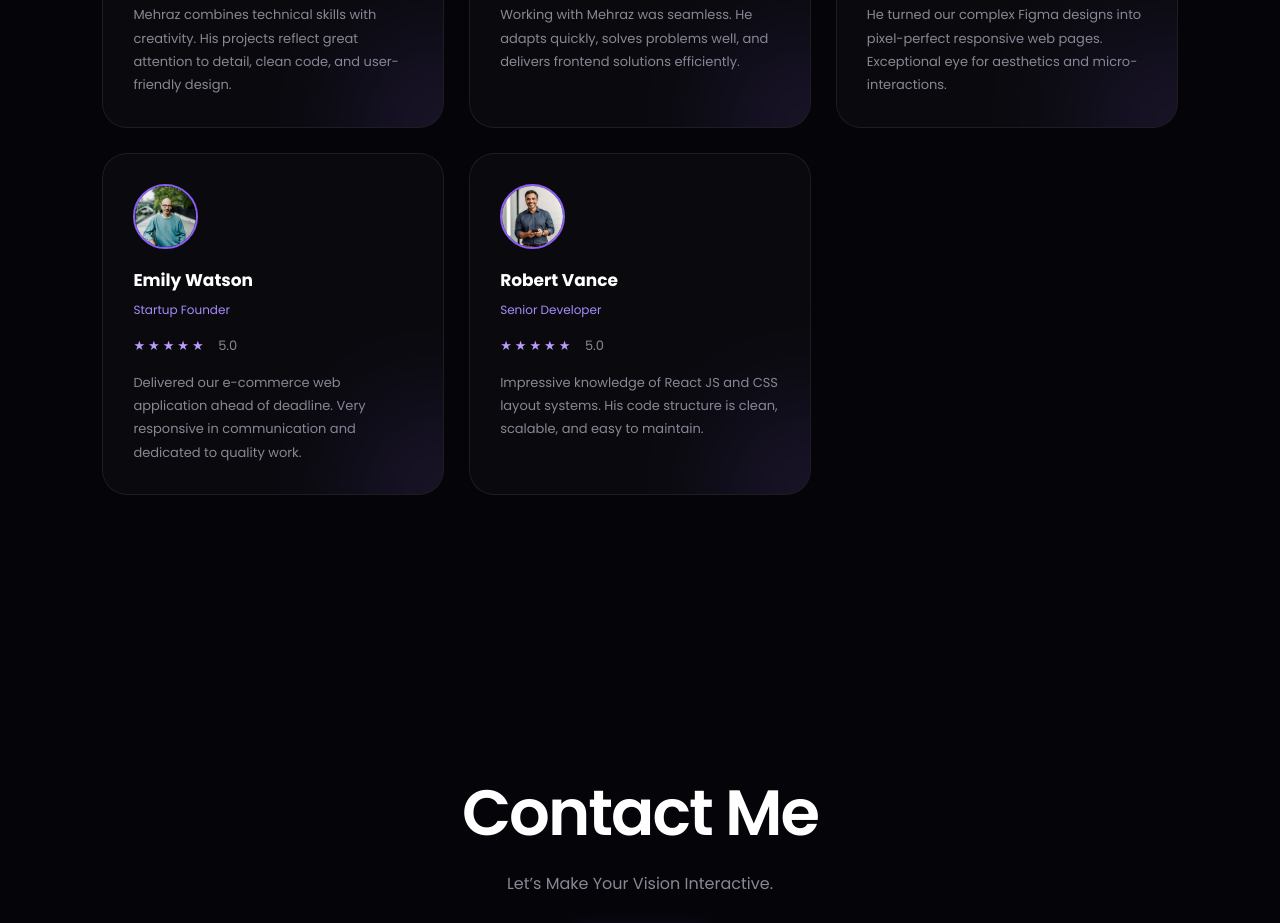
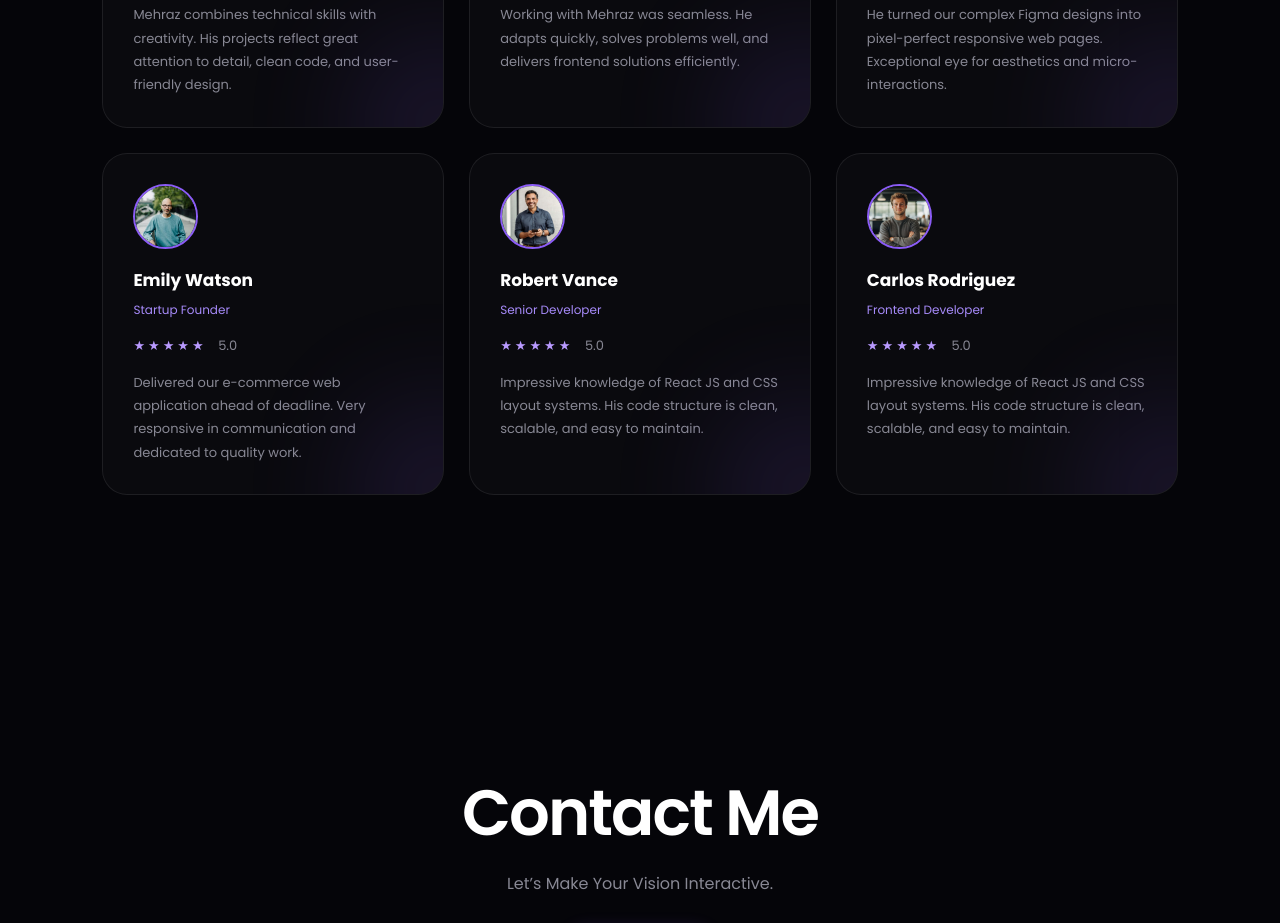
Before and after one commit to Mehraz2/Mehraz-Experience, a plain HTML site: page index.html in a window 1280 px wide. Shown: the part 5294-6217 px from the top of the page. Drawn offline with Linux system fonts and the light colour scheme.

Commit message:
Add client section and resume

```diff
--- a/index.html
+++ b/index.html
@@ -79,7 +79,7 @@
                     <h2 class="section-heading">Creativity<br>Is My Passion</h2>
                     <p class="about-description">I am a frontend developer passionate about creating responsive, high-performance web applications with modern aesthetics and smooth interactions.</p>
 
-                    <a href="#" class="btn btn-resume">Resume <i class="fas fa-external-link-alt"></i></a>
+                    <a href="resume/MIRAJUL HOSSAIN CV.pdf" class="btn btn-resume">Resume <i class="fas fa-external-link-alt"></i></a>
                 </div>
             </div>
         </section>
@@ -290,6 +290,16 @@
                     <p class="review-text">Impressive knowledge of React JS and CSS layout systems. His code structure is clean, scalable, and easy to maintain.</p>
                 </div>
 
+                 <div class="testimonial-card">
+                    <div class="avatar-box">
+                        <img src="clint/customer 6 .png" alt="Carlos Rodriguez" class="avatar-img">
+                    </div>
+                    <h4 class="client-name">Carlos Rodriguez</h4>
+                    <span class="client-role">Frontend Developer</span>
+                    <div class="stars-rating">★★★★★ <span>5.0</span></div>
+                    <p class="review-text">Impressive knowledge of React JS and CSS layout systems. His code structure is clean, scalable, and easy to maintain.</p>
+                </div>
+
             </div>
         </section>
 
```
Also changed, not shown: clint/customer 6 .png (added), 1 other file.
